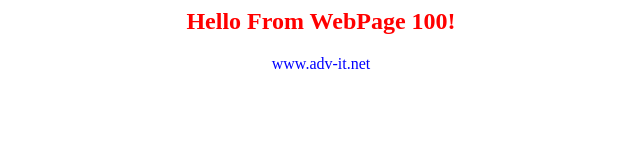
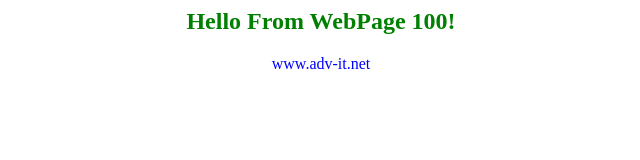
Before and after one commit to Kodispavel/app-for-jenkins, a plain HTML site: page index.html in a window 1280 px wide. Shown: the whole page, without its empty margins (319-959 px from the left). Drawn offline with Linux system fonts and the light colour scheme.

Commit message:
Update 2

```diff
--- a/index.html
+++ b/index.html
@@ -1,7 +1,7 @@
 <html>
 <body bground=black>
 <center>
-<h2><font color=red>Hello From WebPage 100!</font></h2>
+<h2><font color=green>Hello From WebPage 100!</font></h2>
 
 <font color=blue>www.adv-it.net</font>
 
```
